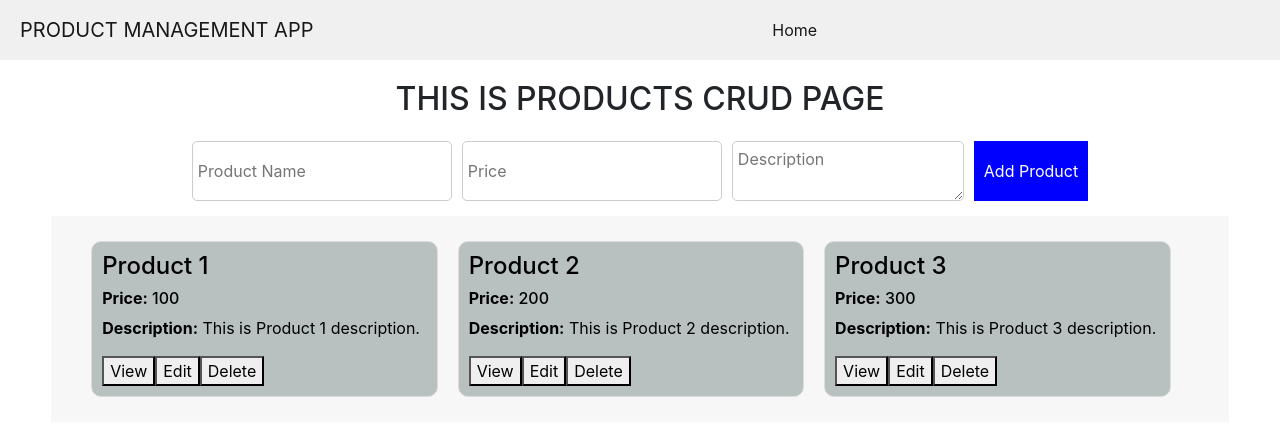
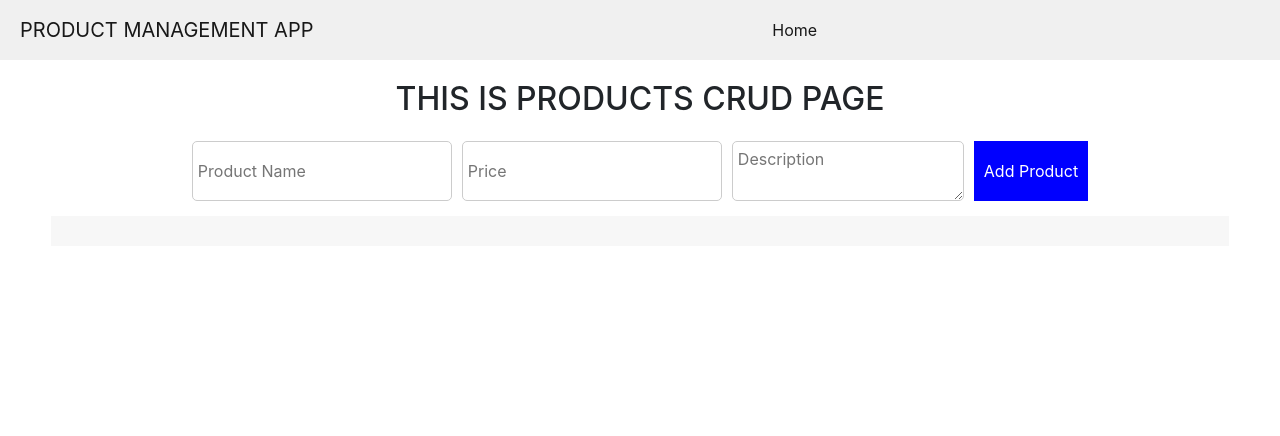
Before and after one commit to umar2627/PHP-LARAVEL-ASSESSMENT-FRONTEND, a React (Create React App) app: page / in a window 1280 px wide. Shown: the top 436 px of the page. Built offline with nearby package versions, Linux system fonts and the light colour scheme.

Commit message:
add edit and delete functionality

```diff
--- a/src/components/Home.js
+++ b/src/components/Home.js
@@ -5,15 +5,18 @@ import AddProductForm from "./addProductForm";
 const Home = () => {
   const navigate = useNavigate();
 
-  const [products, setProducts] = useState([
-    { id: 1, name: "Product 1", price: 100, description: "This is Product 1 description." },
-    { id: 2, name: "Product 2", price: 200, description: "This is Product 2 description." },
-    { id: 3, name: "Product 3", price: 300, description: "This is Product 3 description." },
-  ]);
+  const [products, setProducts] = useState([]);
+
+  const [editingProduct, setEditingProduct] = useState(null);
 
   const addProduct = (product) => {
-    const newId = products.length + 1;
-    setProducts([...products, { id: newId, ...product }]);
+    if (editingProduct) {
+      setProducts(products.map((p) => (p.id === editingProduct.id ? { ...product, id: editingProduct.id } : p)));
+      setEditingProduct(null);
+    } else {
+      const newId = products.length + 1;
+      setProducts([...products, { id: newId, ...product }]);
+    }
   };
 
   const handleProductClick = (product) => {
@@ -21,23 +24,19 @@ const Home = () => {
   };
 
   const deleteProduct = (id) => {
-    const deleteProducts = products.filter(product => product.id !== id);
-    setProducts(deleteProducts);
+    const updatedProducts = products.filter((product) => product.id !== id);
+    setProducts(updatedProducts);
   };
 
-  const [editingProduct, setEditingProduct] = useState(null);
-
   const editProduct = (product) => {
-    alert(product);
-    console.log(product);
-
-  }
+    setEditingProduct(product);
+  };
 
   return (
     <div className="plp-page">
       <h2>THIS IS PRODUCTS CRUD PAGE</h2>
 
-      <AddProductForm onAddProduct={addProduct} />
+      <AddProductForm onAddProduct={addProduct} onEditProduct={editingProduct} />
 
       <div className="product-lists">
         {products.map((product) => (
--- a/src/components/addProductForm.js
+++ b/src/components/addProductForm.js
@@ -1,33 +1,41 @@
-import React, { useState } from "react";
+import React, { useState, useEffect } from "react";
 
-const AddProductForm = ({ onAddProduct }) => {
-  const [newProduct, setNewProduct] = useState({
+const AddProductForm = ({ onAddProduct, onEditProduct }) => {
+  const [product, setProduct] = useState({
     name: "",
     price: "",
     description: "",
   });
 
+  useEffect(() => {
+    if (onEditProduct) {
+      setProduct(onEditProduct);
+    } else {
+      setProduct({ name: "", price: "", description: "" });
+    }
+  }, [onEditProduct]);
+
   const handleChange = (e) => {
-    setNewProduct({ ...newProduct, [e.target.name]: e.target.value });
+    setProduct({ ...product, [e.target.name]: e.target.value });
   };
 
   const handleSubmit = (e) => {
     e.preventDefault();
-    if (!newProduct.name || !newProduct.price || !newProduct.description) {
+    if (!product.name || !product.price || !product.description) {
       alert("Please fill all fields");
       return;
     }
 
-    onAddProduct(newProduct);
-    setNewProduct({ name: "", price: "", description: "" }); // Reset form
+    onAddProduct(product);
+    setProduct({ name: "", price: "", description: "" });
   };
 
   return (
     <form onSubmit={handleSubmit} className="product-form">
-      <input type="text" name="name" placeholder="Product Name" value={newProduct.name} onChange={handleChange} required />
-      <input type="number" name="price" placeholder="Price" value={newProduct.price} onChange={handleChange} required />
-      <textarea name="description" placeholder="Description" value={newProduct.description} onChange={handleChange} required />
-      <button type="submit">Add Product</button>
+      <input type="text" name="name" placeholder="Product Name" value={product.name} onChange={handleChange} required />
+      <input type="number" name="price" placeholder="Price" value={product.price} onChange={handleChange} required />
+      <textarea name="description" placeholder="Description" value={product.description} onChange={handleChange} required />
+      <button type="submit">{onEditProduct ? "Update Product" : "Add Product"}</button>
     </form>
   );
 };
```
